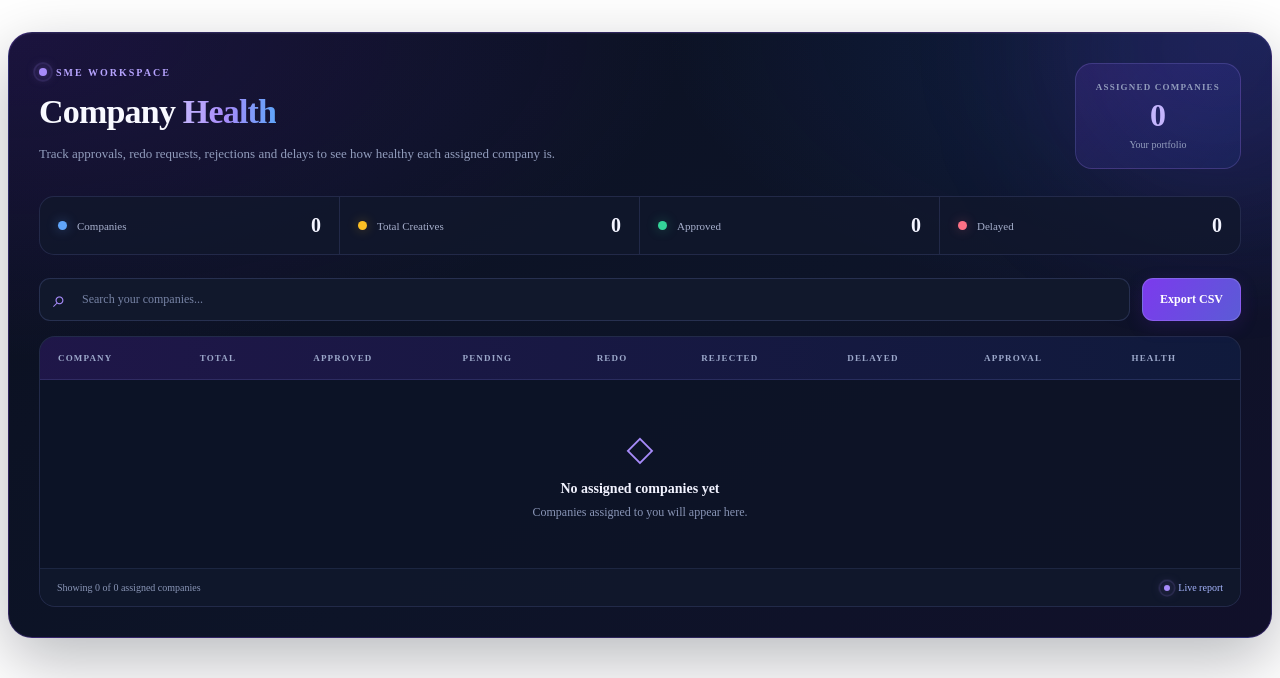
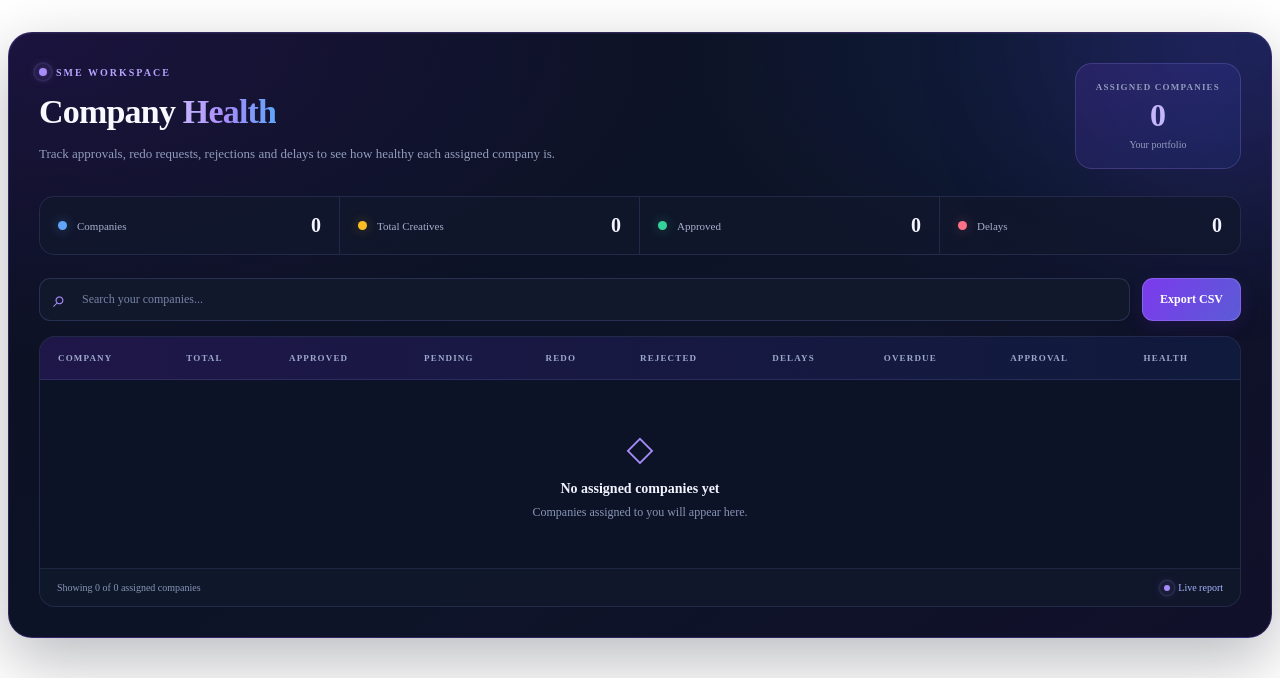
Before and after one commit to shuklaharsh2111-sudo/sm_manager, a PHP site: page /sme/bh.php in a window 1280 px wide. Shown: the top 678 px of the page. Run offline with PHP 8.4, Linux system fonts and the light colour scheme; the visitor is signed in with stand-in values (Sample User, id 1); data comes from the database, SQL or seed files in the repository.

Commit message:
fix teh health rule?

```diff
--- a/assets/js/bh.js
+++ b/assets/js/bh.js
@@ -86,7 +86,7 @@ document.addEventListener("DOMContentLoaded", function () {
             }
 
             const lines = [
-                ["Company", "Total", "Approved", "Pending", "Redo", "Rejected", "Delayed", "Approval %", "Health"]
+                ["Company", "Total", "Approved", "Pending", "Redo", "Rejected", "Delays", "Overdue", "Approval %", "Health"]
                     .map(csvEscape).join(",")
             ];
 
@@ -99,6 +99,7 @@ document.addEventListener("DOMContentLoaded", function () {
                     cellNumber(row, "revision"),
                     cellNumber(row, "rejected"),
                     cellNumber(row, "delayed"),
+                    cellNumber(row, "overdue"),
                     cellText(row, "approval").replace("%", ""),
                     cellText(row, "health")
                 ].map(csvEscape).join(","));
--- a/sme/bh.php
+++ b/sme/bh.php
@@ -69,10 +69,20 @@ $bhSql = "
         COALESCE(SUM(cr.status = 'revision'), 0) AS revision_count,
         COALESCE(SUM(cr.status = 'rejected'), 0) AS rejected_count,
 
+        -- OVERDUE: still pending / redo and the creative date has passed
         COALESCE(
             SUM(
                 cr.creative_date < CURDATE()
                 AND cr.status IN ('pending', 'revision')
+            ),
+            0
+        ) AS overdue_count,
+
+        -- DELAYS: submitted (non-draft) after its creative date
+        COALESCE(
+            SUM(
+                cr.status <> 'draft'
+                AND DATE(cr.created_at) > cr.creative_date
             ),
             0
         ) AS delay_count
@@ -122,27 +132,50 @@ if ($bhStmt) {
                 ? (int) round($approved / $total * 100)
                 : 0;
 
-            // Health: judged on delays and on the approval rate of reviewed
-            // creatives (approved / (approved + redo + rejected)).
-            $reviewed = $approved + $redo + $rejected;
-            $reviewedRate = $reviewed > 0 ? $approved / $reviewed * 100 : null;
-            $delayed = $bhRow['delay_count'];
+            $bhRow['overdue_count'] = (int) $bhRow['overdue_count'];
+
+            // Health rules (a metric "reaches" a level when it is >= its limit):
+            //            delays  revision  rejection  overdue
+            //   Healthy:    0        0         0         0
+            //   At Risk:    2        4         2         2
+            //   Critical:   3        5         3         3
+            $delays   = $bhRow['delay_count'];
+            $overdue  = $bhRow['overdue_count'];
+            $healthLimits = [
+                'critical' => ['delay' => 3, 'revision' => 5, 'rejected' => 3, 'overdue' => 3],
+                'risk'     => ['delay' => 2, 'revision' => 4, 'rejected' => 2, 'overdue' => 2],
+            ];
+            $healthValues = [
+                'delay' => $delays, 'revision' => $redo,
+                'rejected' => $rejected, 'overdue' => $overdue,
+            ];
+            $reaches = static function (array $limits) use ($healthValues): bool {
+                foreach ($limits as $key => $limit) {
+                    if ($healthValues[$key] >= $limit) {
+                        return true;
+                    }
+                }
+                return false;
+            };
+
             if ($total === 0) {
                 $bhRow['health'] = 'nodata';
                 $bhRow['health_label'] = 'No data';
                 $bhRow['health_note'] = 'No creatives yet';
-            } elseif ($delayed >= 3 || ($reviewedRate !== null && $reviewedRate < 40)) {
+            } elseif ($reaches($healthLimits['critical'])) {
                 $bhRow['health'] = 'critical';
                 $bhRow['health_label'] = 'Critical';
-                $bhRow['health_note'] = '3+ delayed creatives or under 40% approved';
-            } elseif ($delayed > 0 || ($reviewedRate !== null && $reviewedRate < 70)) {
+                $bhRow['health_note'] = 'Critical: 3+ delays, 5+ revisions, 3+ rejections or 3+ overdue';
+            } elseif ($reaches($healthLimits['risk'])) {
                 $bhRow['health'] = 'risk';
                 $bhRow['health_label'] = 'At Risk';
-                $bhRow['health_note'] = 'Some delays or under 70% approved';
+                $bhRow['health_note'] = 'At risk: 2+ delays, 4+ revisions, 2+ rejections or 2+ overdue';
             } else {
                 $bhRow['health'] = 'healthy';
                 $bhRow['health_label'] = 'Healthy';
-                $bhRow['health_note'] = 'On time and 70%+ approved';
+                $bhRow['health_note'] = $delays + $redo + $rejected + $overdue === 0
+                    ? 'No delays, revisions, rejections or overdue'
+                    : 'Below the at-risk limits';
             }
 
             $bhRows[] = $bhRow;
@@ -223,7 +256,7 @@ $bhVersion = static function (string $relative): string {
 
             <div class="bh-summary-item">
                 <span class="bh-summary-dot bh-dot-red"></span>
-                <span class="bh-summary-label">Delayed</span>
+                <span class="bh-summary-label">Delays</span>
                 <strong id="bhSumDelayed"><?php echo $bhTotalDelayed; ?></strong>
             </div>
         </div>
@@ -255,7 +288,8 @@ $bhVersion = static function (string $relative): string {
                             <th>PENDING</th>
                             <th>REDO</th>
                             <th>REJECTED</th>
-                            <th>DELAYED</th>
+                            <th>DELAYS</th>
+                            <th>OVERDUE</th>
                             <th>APPROVAL</th>
                             <th>HEALTH</th>
                         </tr>
@@ -265,7 +299,7 @@ $bhVersion = static function (string $relative): string {
                     <?php if (empty($bhRows)): ?>
 
                         <tr>
-                            <td colspan="9" class="bh-empty">
+                            <td colspan="10" class="bh-empty">
                                 <span class="bh-empty-icon">◇</span>
                                 <strong>No assigned companies yet</strong>
                                 <p>
@@ -324,6 +358,9 @@ $bhVersion = static function (string $relative): string {
                                 <td data-col="delayed">
                                     <span class="bh-number <?php echo $bhRow['delay_count'] > 0 ? 'bh-number-red' : ''; ?>"><?php echo $bhRow['delay_count']; ?></span>
                                 </td>
+                                <td data-col="overdue">
+                                    <span class="bh-number <?php echo $bhRow['overdue_count'] > 0 ? 'bh-number-red' : ''; ?>"><?php echo $bhRow['overdue_count']; ?></span>
+                                </td>
                                 <td data-col="approval">
                                     <span class="bh-number"><?php echo $bhRow['approval_rate']; ?>%</span>
                                 </td>
```
